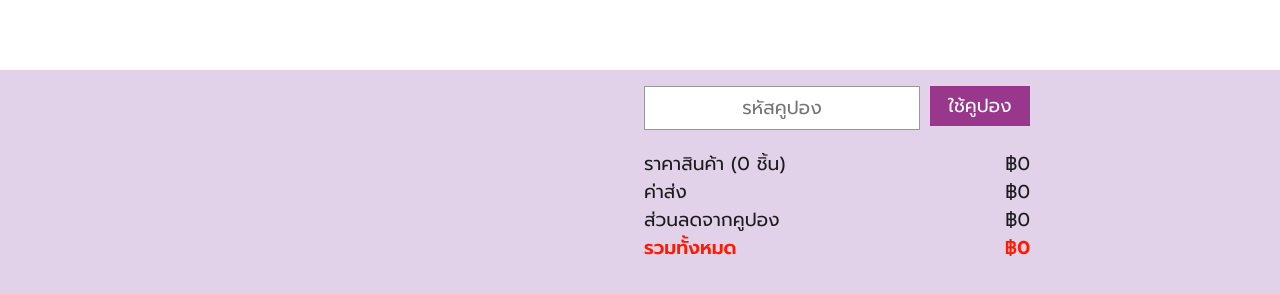
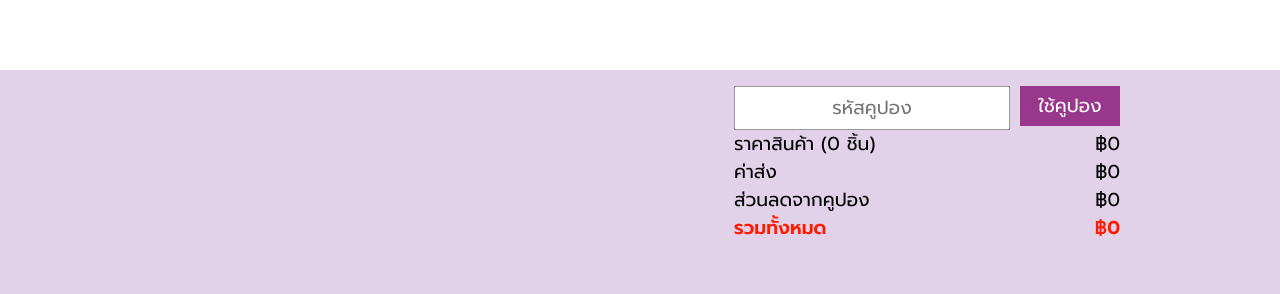
Before and after one commit to kistamet/SHOBSHOP, a React (Create React App) app in the folder frontend/: page / in a window 1280 px wide. Shown: the part 498-792 px from the top of the page. Built offline with nearby package versions, Linux system fonts and the light colour scheme; no server answers.

Commit message:
change Card and Box from Mui to JSX

```diff
--- a/frontend/src/App.css
+++ b/frontend/src/App.css
@@ -37,6 +37,12 @@
     transform: rotate(360deg);
   }
 }
+.layout {
+  display: flex;
+  flex-direction: column;
+  align-items: center;
+  padding-top: 20px;
+  }
 .Heading{
   font-family: 'Prompt', sans-serif;
   font-size: 20pt;
@@ -111,18 +117,33 @@
 }
 
 /* footer */
+.footer {
+  display: flex;
+  flex-direction: column;
+  align-items: flex-end;
+  position: fixed;
+  bottom: 0;
+  left: 50%;
+  transform: translateX(-50%);
+  width: 100%;
+  height: 200px;
+  background-color: #e1d1e9;
+  padding: 16px;
+}
 .containerfooter {
   display: flex;
   flex-direction: column;
   justify-content: flex-start;
   align-items: flex-start;
   height: 100%;
-  padding-right: 250px;
+  padding-right: 160px;
 }
 
 .box {
   display: flex;
   width: 100%;
+
+  margin: 0;
   justify-content: space-between;
 
 }
--- a/frontend/src/App.js
+++ b/frontend/src/App.js
@@ -1,7 +1,5 @@
 import Axios from 'axios'
 import React, { useEffect, useState } from 'react';
-import Box from '@mui/material/Box';
-import { Card } from '@mui/material';
 import "../src/App.css";
 
 function App() {
@@ -65,7 +63,7 @@ function App() {
 
   console.log(products)
   return (
-    <div style={{ display: 'flex', flexDirection: 'column', alignItems: 'center', paddingTop: '20px' }}>
+    <div className='layout'>
       <h2 className="Heading">
         รายการสินค้า
       </h2>
@@ -94,23 +92,9 @@ function App() {
           height: "250px",
         }}
       ></p>
-      <Card
-        sx={{
-          display: "flex",
-          flexDirection: "column",
-          alignItems: "end",
-          position: "fixed",
-          bottom: 0,
-          left: "50%",
-          transform: "translateX(-50%)",
-          width: "100%",
-          height: "200px",
-          backgroundColor: "#e1d1e9",
-          padding: "16px",
-        }}
-      >
+      <div class="footer">
         <div className="containerfooter">
-          <Box className="box">
+          <p className="box">
             <input
               label="Input field"
               variant="outlined"
@@ -121,25 +105,25 @@ function App() {
             <button className="button-couponCode" onClick={() => use_couponCode(couponCode)}>
               ใช้คูปอง
             </button>
-          </Box>
-          <Box className="box" marginTop="20px">
+          </p>
+          <p className="box" marginTop="20px">
             <p className="subtotal">ราคาสินค้า ({items.length} ชิ้น) </p>
             <p className="price">฿{subtotal.toLocaleString()}</p>
-          </Box>
-          <Box className="box">
+          </p>
+          <p className="box">
             <p className="shipping">ค่าส่ง</p>
             <p className="price">฿{totalShippingFee.toLocaleString()}</p>
-          </Box>
-          <Box className="box">
+          </p>
+          <p className="box">
             <p className="discount">ส่วนลดจากคูปอง</p>
             <p className="price">฿{totalDiscount.toLocaleString()}</p>
-          </Box>
-          <Box className="box">
+          </p>
+          <p className="box">
             <p className="total">รวมทั้งหมด</p>
             <p className="total">฿{grandTotal.toLocaleString()}</p>
-          </Box>
+          </p>
         </div>
-      </Card>
+      </div>
     </div>
   );
 }
```
